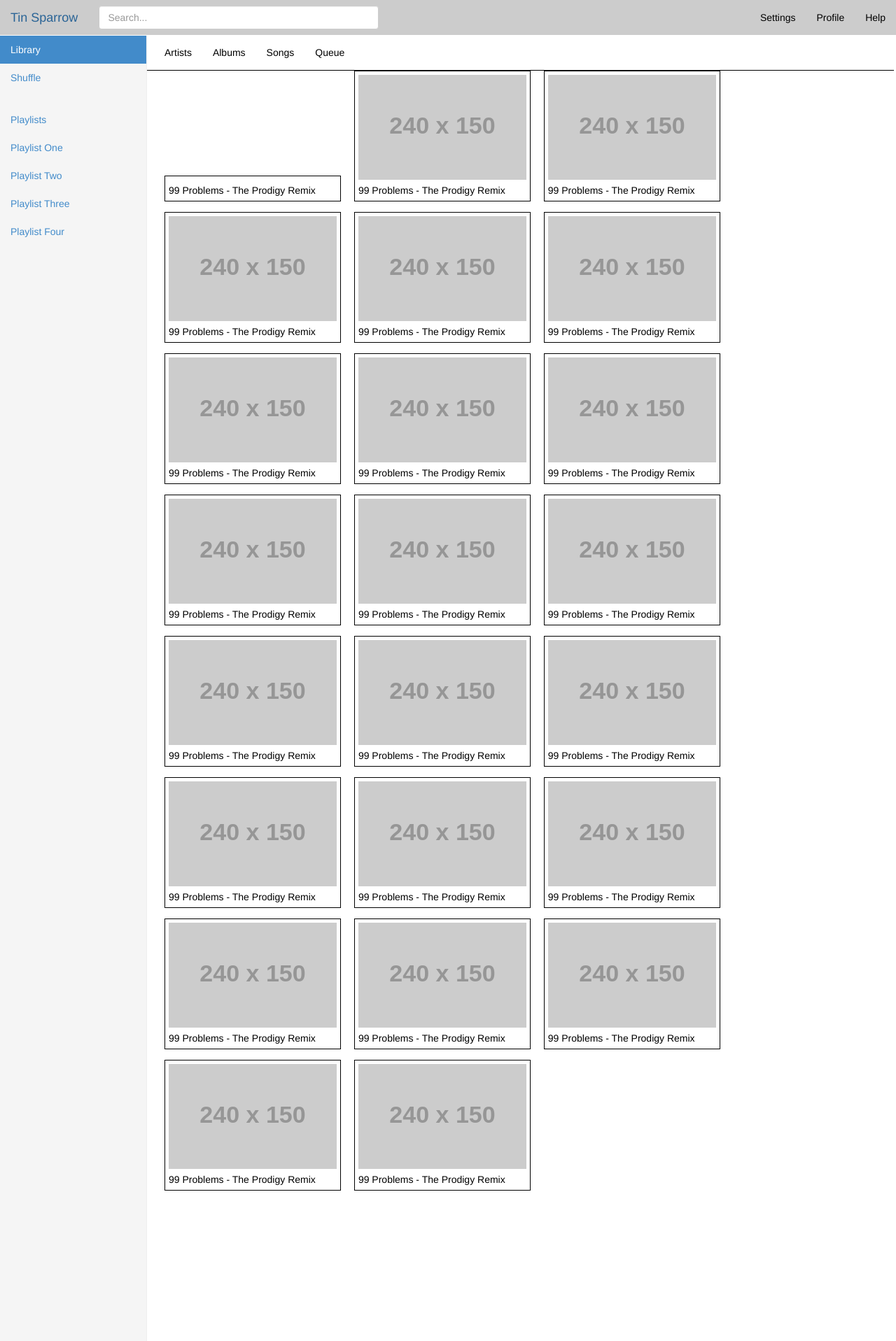
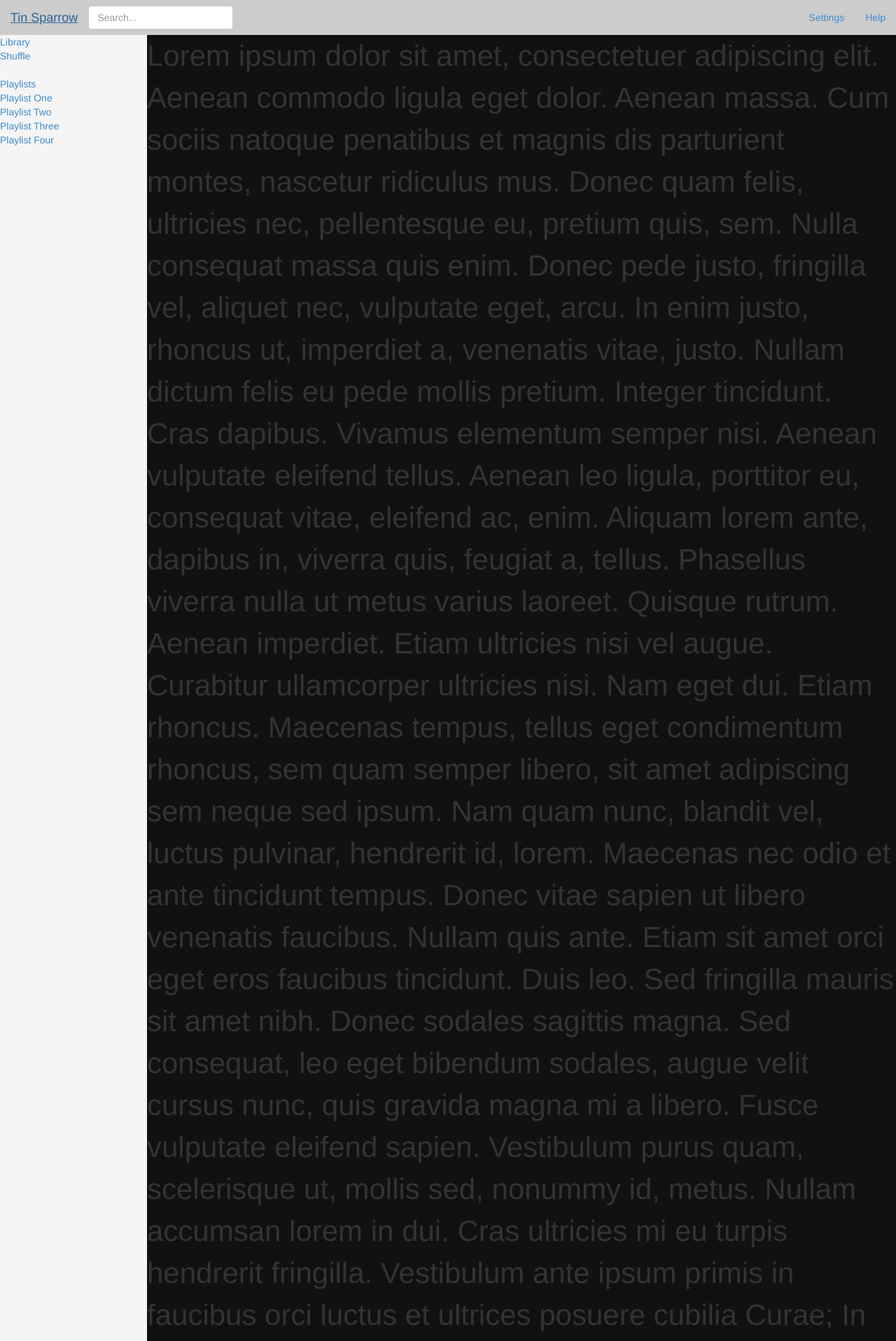
Before and after one commit to endthestart/tinsparrow, a Django app: page /layout/ in a window 1280 px wide. Shown: the top 1917 px of the page at 70% size. Run offline with Django 3.2, Linux system fonts and the light colour scheme; grey boxes labelled with a size stand in for pictures from a placeholder-image service; parts of the project's set-up code (start-up, migrations or seed data) failed here and were passed over; some libraries are stand-ins or nearby versions.

Commit message:
CSS testing.

```diff
--- /dev/null
+++ b/tinsparrow/static/css/layout.css
@@ -0,0 +1,105 @@
+/* HEADER */
+
+.header {
+    position: absolute;
+    top: 0;
+    width: 100%;
+    height: 50px;
+    background: #ccc;
+}
+
+.header-brand {
+    float: left;
+    padding-top: 15px;
+    padding-left: 15px;
+    font-size: 18px;
+    line-height: 20px;
+}
+
+.header-form {
+    width: auto;
+    border: 0;
+    margin-left: 0;
+    margin-right: 0;
+    padding-top: 8px;
+    padding-left: 15px;
+    padding-bottom: 0;
+    -webkit-box-shadow: none;
+    box-shadow: none;
+}
+
+.header-right {
+    float: right;
+}
+
+.header-left {
+    float: left;
+}
+
+.header-nav > li {
+    display: block;
+    position: relative;
+    float: left;
+}
+
+.header-nav > li > a {
+    padding: 15px 15px 10px 15px;
+    line-height: 20px;
+    display: block;
+    position: relative;
+}
+
+/* SIDEBAR */
+
+.sidebar {
+    position: absolute;
+    left: 0;
+    top: 50px;
+    bottom: 60px;
+    width: 210px;
+    background-color: #f5f5f5;
+}
+
+.sidebar-nav {
+    margin-right: -21px;
+    margin-bottom: 20px;
+    margin-left: -20px;
+    padding-left: 0;
+    list-style: none;
+}
+
+.sidebar-nav > li {
+    position: relative;
+    display: block;
+}
+
+.sidebar-nav > li > a {
+    padding-right: 20px;
+    padding-left: 20px;
+    position: relative;
+    display: block;
+
+}
+
+/* CONTENT */
+
+.content {
+    position: absolute;
+    left: 210px;
+    top: 50px;
+    bottom: 60px;
+    right: 0;
+    background: #111;
+    font-size: 3em;
+    overflow: scroll;
+}
+
+/* FOOTER */
+
+footer {
+    position: absolute;
+    bottom: 0;
+    width: 100%;
+    height: 60px;
+    background: #269abc;
+}
--- a/tinsparrow/templates/tinsparrow/layout.html
+++ b/tinsparrow/templates/tinsparrow/layout.html
@@ -12,7 +12,7 @@
   <title>Tin Sparrow</title>
 
   <link href="{% static 'css/bootstrap.min.css' %}" rel="stylesheet">
-  <link href="{% static 'css/tinsparrow.css' %}" rel="stylesheet">
+  <link href="{% static 'css/layout.css' %}" rel="stylesheet">
   {% block extra_css %}{% endblock extra_css %}
 
   <!-- HTML5 shim and Respond.js for IE8 support of HTML5 elements and media queries -->
@@ -22,40 +22,27 @@
     <![endif]-->
 </head>
 <body>
-<nav class="navbar navbar-shaded navbar-fixed-top" role="navigation">
-  <div class="container-fluid">
-    <div class="navbar-header">
-      <button type="button" class="navbar-toggle collapsed" data-toggle="collapse" data-target="#navbar"
-              aria-expanded="false" aria-controls="navbar">
-        <span class="sr-only">Toggle navigation</span>
-        <span class="icon-bar"></span>
-        <span class="icon-bar"></span>
-        <span class="icon-bar"></span>
-      </button>
-      <a class="navbar-brand" href="#">Tin Sparrow</a>
+<div class="header">
+  <div class="header-left">
+    <a class="header-brand" href="#">Tin Sparrow</a>
 
-      <form class="navbar-form navbar-right">
+    <form class="header-form header-right">
       <input type="text" class="form-control search-box" placeholder="Search...">
     </form>
   </div>
-    <div id="navbar" class="navbar-collapse collapse">
-      <ul class="nav navbar-nav navbar-right">
+  <div>
+    <ul class="header-nav header-right">
       <li><a href="#">Settings</a></li>
-        <li><a href="#">Profile</a></li>
       <li><a href="#">Help</a></li>
     </ul>
   </div>
 </div>
-</nav>
-
-<div class="container-fluid">
-  <div class="row">
-    <div class="col-sm-3 col-md-2 sidebar">
-      <ul class="nav nav-sidebar">
+<div class="sidebar">
+  <ul class="sidebar-nav"">
     <li class="active"><a href="#">Library <span class="sr-only">(current)</span></a></li>
     <li><a href="#">Shuffle</a></li>
   </ul>
-      <ul class="nav nav-sidebar">
+  <ul class="sidebar-nav">
     <li><a href="">Playlists</a></li>
     <li><a href="">Playlist One</a></li>
     <li><a href="">Playlist Two</a></li>
@@ -63,218 +50,70 @@
     <li><a href="">Playlist Four</a></li>
   </ul>
 </div>
+<div class="content">
+  <p>Lorem ipsum dolor sit amet, consectetuer adipiscing elit. Aenean commodo ligula eget dolor. Aenean massa. Cum
+    sociis natoque penatibus et magnis dis parturient montes, nascetur ridiculus mus. Donec quam felis, ultricies nec,
+    pellentesque eu, pretium quis, sem. Nulla consequat massa quis enim. Donec pede justo, fringilla vel, aliquet nec,
+    vulputate eget, arcu. In enim justo, rhoncus ut, imperdiet a, venenatis vitae, justo. Nullam dictum felis eu pede
+    mollis pretium. Integer tincidunt. Cras dapibus. Vivamus elementum semper nisi. Aenean vulputate eleifend tellus.
+    Aenean leo ligula, porttitor eu, consequat vitae, eleifend ac, enim. Aliquam lorem ante, dapibus in, viverra quis,
+    feugiat a, tellus.
 
-    <div class="col-sm-9 col-sm-offset-3 col-md-10 col-md-offset-2 main content-nav">
-      <div>
-        <ul class="nav navbar-nav">
-          <li><a href="#artists">Artists</a></li>
-          <li><a href="#albums">Albums</a></li>
-          <li><a href="#songs">Songs</a></li>
-          <li><a href="#queue">Queue</a></li>
-        </ul>
+    Phasellus viverra nulla ut metus varius laoreet. Quisque rutrum. Aenean imperdiet. Etiam ultricies nisi vel augue.
+    Curabitur ullamcorper ultricies nisi. Nam eget dui. Etiam rhoncus. Maecenas tempus, tellus eget condimentum rhoncus,
+    sem quam semper libero, sit amet adipiscing sem neque sed ipsum. Nam quam nunc, blandit vel, luctus pulvinar,
+    hendrerit id, lorem. Maecenas nec odio et ante tincidunt tempus. Donec vitae sapien ut libero venenatis faucibus.
+    Nullam quis ante. Etiam sit amet orci eget eros faucibus tincidunt. Duis leo. Sed fringilla mauris sit amet nibh.
+    Donec sodales sagittis magna. Sed consequat, leo eget bibendum sodales, augue velit cursus nunc, quis gravida magna
+    mi a libero.
+
+    Fusce vulputate eleifend sapien. Vestibulum purus quam, scelerisque ut, mollis sed, nonummy id, metus. Nullam
+    accumsan lorem in dui. Cras ultricies mi eu turpis hendrerit fringilla. Vestibulum ante ipsum primis in faucibus
+    orci luctus et ultrices posuere cubilia Curae; In ac dui quis mi consectetuer lacinia. Nam pretium turpis et arcu.
+    Duis arcu tortor, suscipit eget, imperdiet nec, imperdiet iaculis, ipsum. Sed aliquam ultrices mauris. Integer ante
+    arcu, accumsan a, consectetuer eget, posuere ut, mauris. Praesent adipiscing. Phasellus ullamcorper ipsum rutrum
+    nunc. Nunc nonummy metus. Vestibulum volutpat pretium libero. Cras id dui. Aenean ut eros et nisl sagittis
+    vestibulum.
+
+    Nullam nulla eros, ultricies sit amet, nonummy id, imperdiet feugiat, pede. Sed lectus. Donec mollis hendrerit
+    risus. Phasellus nec sem in justo pellentesque facilisis. Etiam imperdiet imperdiet orci. Nunc nec neque. Phasellus
+    leo dolor, tempus non, auctor et, hendrerit quis, nisi. Curabitur ligula sapien, tincidunt non, euismod vitae,
+    posuere imperdiet, leo. Maecenas malesuada. Praesent congue erat at massa. Sed cursus turpis vitae tortor. Donec
+    posuere vulputate arcu. Phasellus accumsan cursus velit. Vestibulum ante ipsum primis in faucibus orci luctus et
+    ultrices posuere cubilia Curae; Sed aliquam, nisi quis porttitor congue, elit erat euismod orci, ac placerat dolor
+    lectus quis orci. Phasellus consectetuer vestibulum elit.
+
+    Aenean tellus metus, bibendum sed, posuere ac, mattis non, nunc. Vestibulum fringilla pede sit amet augue. In
+    turpis. Pellentesque posuere. Praesent turpis. Aenean posuere, tortor sed cursus feugiat, nunc augue blandit nunc,
+    eu sollicitudin urna dolor sagittis lacus. Donec elit libero, sodales nec, volutpat a, suscipit non, turpis. Nullam
+    sagittis. Suspendisse pulvinar, augue ac venenatis condimentum, sem libero volutpat nibh, nec pellentesque velit
+    pede quis nunc. Vestibulum ante ipsum primis in faucibus orci luctus et ultrices posuere cubilia Curae; Fusce id
+    purus. Ut varius tincidunt libero. Phasellus dolor. Maecenas vestibulum mollis diam. Pellentesque ut neque.
+
+    Pellentesque habitant morbi tristique senectus et netus et malesuada fames ac turpis egestas. In dui magna, posuere
+    eget, vestibulum et, tempor auctor, justo. In ac felis quis tortor malesuada pretium. Pellentesque auctor neque nec
+    urna. Proin sapien ipsum, porta a, auctor quis, euismod ut, mi. Aenean viverra rhoncus pede. Pellentesque habitant
+    morbi tristique senectus et netus et malesuada fames ac turpis egestas. Ut non enim eleifend felis pretium feugiat.
+    Vivamus quis mi. Phasellus a est. Phasellus magna. In hac habitasse platea dictumst. Curabitur at lacus ac velit
+    ornare lobortis. Curabitur a felis in nunc fringilla tristique. Morbi mattis ullamcorper velit. Phasellus gravida
+    semper nisi. Nullam vel sem.
+
+    Pellentesque libero tortor, tincidunt et, tincidunt eget, semper nec, quam. Sed hendrerit. Morbi ac felis. Nunc
+    egestas, augue at pellentesque laoreet, felis eros vehicula leo, at malesuada velit leo quis pede. Donec interdum,
+    metus et hendrerit aliquet, dolor diam sagittis ligula, eget egestas libero turpis vel mi. Nunc nulla. Fusce risus
+    nisl, viverra et, tempor et, pretium in, sapien. Donec venenatis vulputate lorem. Morbi nec metus. Phasellus blandit
+    leo ut odio. Maecenas ullamcorper, dui et placerat feugiat, eros pede varius nisi, condimentum viverra felis nunc et
+    lorem. Sed magna purus, fermentum eu, tincidunt eu, varius ut, felis. In auctor lobortis lacus. Quisque libero
+    metus, condimentum nec, tempor a, commodo mollis, magna. Vestibulum ullamcorper mauris at ligula. Fusce fermentum.
+    Nullam cursus lacinia erat. Praesent blandit laoreet nibh. Fusce convallis metus id felis luctus adipiscing.
+    Pellentesque egestas, neque sit amet convallis pulvinar, justo nulla eleifend augue, ac auctor orci leo non est.
+    Quisque id mi. Ut tincidunt tincidunt erat. Etiam feugiat lorem non metus. Vestibulum dapibus nunc ac augue.
+    Curabitur vestibulum aliquam leo. Praesent egestas neque eu enim. In hac habitasse platea dictumst. Fusce a quam.
+    Etiam ut purus mattis mauris
+  </p>
 </div>
-    </div>
-    <div class="col-sm-9 col-sm-offset-3 col-md-10 col-md-offset-2 main content">
-      <ul class="artist-list block-list">
-        <li class="artist block-list-item">
-          <a href="#">
-
-            <div class="artist-label block-list-label">99 Problems - The Prodigy Remix</div>
-          </a>
-        </li>
-        <li class="artist block-list-item">
-          <a href="#">
-            <div class="artist-image block-list-image">
-              <img src="http://placehold.it/240x150"/>
-            </div>
-            <div class="artist-label block-list-label">99 Problems - The Prodigy Remix</div>
-          </a>
-        </li>
-        <li class="artist block-list-item">
-          <a href="#">
-            <div class="artist-image block-list-image">
-              <img src="http://placehold.it/240x150"/>
-            </div>
-            <div class="artist-label block-list-label">99 Problems - The Prodigy Remix</div>
-          </a>
-        </li>
-        <li class="artist block-list-item">
-          <a href="#">
-            <div class="artist-image block-list-image">
-              <img src="http://placehold.it/240x150"/>
-            </div>
-            <div class="artist-label block-list-label">99 Problems - The Prodigy Remix</div>
-          </a>
-        </li>
-        <li class="artist block-list-item">
-          <a href="#">
-            <div class="artist-image block-list-image">
-              <img src="http://placehold.it/240x150"/>
-            </div>
-            <div class="artist-label block-list-label">99 Problems - The Prodigy Remix</div>
-          </a>
-        </li>
-        <li class="artist block-list-item">
-          <a href="#">
-            <div class="artist-image block-list-image">
-              <img src="http://placehold.it/240x150"/>
-            </div>
-            <div class="artist-label block-list-label">99 Problems - The Prodigy Remix</div>
-          </a>
-        </li>
-        <li class="artist block-list-item">
-          <a href="#">
-            <div class="artist-image block-list-image">
-              <img src="http://placehold.it/240x150"/>
-            </div>
-            <div class="artist-label block-list-label">99 Problems - The Prodigy Remix</div>
-          </a>
-        </li>
-        <li class="artist block-list-item">
-          <a href="#">
-            <div class="artist-image block-list-image">
-              <img src="http://placehold.it/240x150"/>
-            </div>
-            <div class="artist-label block-list-label">99 Problems - The Prodigy Remix</div>
-          </a>
-        </li>
-        <li class="artist block-list-item">
-          <a href="#">
-            <div class="artist-image block-list-image">
-              <img src="http://placehold.it/240x150"/>
-            </div>
-            <div class="artist-label block-list-label">99 Problems - The Prodigy Remix</div>
-          </a>
-        </li>
-        <li class="artist block-list-item">
-          <a href="#">
-            <div class="artist-image block-list-image">
-              <img src="http://placehold.it/240x150"/>
-            </div>
-            <div class="artist-label block-list-label">99 Problems - The Prodigy Remix</div>
-          </a>
-        </li>
-        <li class="artist block-list-item">
-          <a href="#">
-            <div class="artist-image block-list-image">
-              <img src="http://placehold.it/240x150"/>
-            </div>
-            <div class="artist-label block-list-label">99 Problems - The Prodigy Remix</div>
-          </a>
-        </li>
-        <li class="artist block-list-item">
-          <a href="#">
-            <div class="artist-image block-list-image">
-              <img src="http://placehold.it/240x150"/>
-            </div>
-            <div class="artist-label block-list-label">99 Problems - The Prodigy Remix</div>
-          </a>
-        </li>
-        <li class="artist block-list-item">
-          <a href="#">
-            <div class="artist-image block-list-image">
-              <img src="http://placehold.it/240x150"/>
-            </div>
-            <div class="artist-label block-list-label">99 Problems - The Prodigy Remix</div>
-          </a>
-        </li>
-        <li class="artist block-list-item">
-          <a href="#">
-            <div class="artist-image block-list-image">
-              <img src="http://placehold.it/240x150"/>
-            </div>
-            <div class="artist-label block-list-label">99 Problems - The Prodigy Remix</div>
-          </a>
-        </li>
-        <li class="artist block-list-item">
-          <a href="#">
-            <div class="artist-image block-list-image">
-              <img src="http://placehold.it/240x150"/>
-            </div>
-            <div class="artist-label block-list-label">99 Problems - The Prodigy Remix</div>
-          </a>
-        </li>
-        <li class="artist block-list-item">
-          <a href="#">
-            <div class="artist-image block-list-image">
-              <img src="http://placehold.it/240x150"/>
-            </div>
-            <div class="artist-label block-list-label">99 Problems - The Prodigy Remix</div>
-          </a>
-        </li>
-        <li class="artist block-list-item">
-          <a href="#">
-            <div class="artist-image block-list-image">
-              <img src="http://placehold.it/240x150"/>
-            </div>
-            <div class="artist-label block-list-label">99 Problems - The Prodigy Remix</div>
-          </a>
-        </li>
-        <li class="artist block-list-item">
-          <a href="#">
-            <div class="artist-image block-list-image">
-              <img src="http://placehold.it/240x150"/>
-            </div>
-            <div class="artist-label block-list-label">99 Problems - The Prodigy Remix</div>
-          </a>
-        </li>
-        <li class="artist block-list-item">
-          <a href="#">
-            <div class="artist-image block-list-image">
-              <img src="http://placehold.it/240x150"/>
-            </div>
-            <div class="artist-label block-list-label">99 Problems - The Prodigy Remix</div>
-          </a>
-        </li>
-        <li class="artist block-list-item">
-          <a href="#">
-            <div class="artist-image block-list-image">
-              <img src="http://placehold.it/240x150"/>
-            </div>
-            <div class="artist-label block-list-label">99 Problems - The Prodigy Remix</div>
-          </a>
-        </li>
-        <li class="artist block-list-item">
-          <a href="#">
-            <div class="artist-image block-list-image">
-              <img src="http://placehold.it/240x150"/>
-            </div>
-            <div class="artist-label block-list-label">99 Problems - The Prodigy Remix</div>
-          </a>
-        </li>
-        <li class="artist block-list-item">
-          <a href="#">
-            <div class="artist-image block-list-image">
-              <img src="http://placehold.it/240x150"/>
-            </div>
-            <div class="artist-label block-list-label">99 Problems - The Prodigy Remix</div>
-          </a>
-        </li>
-        <li class="artist block-list-item">
-          <a href="#">
-            <div class="artist-image block-list-image">
-              <img src="http://placehold.it/240x150"/>
-            </div>
-            <div class="artist-label block-list-label">99 Problems - The Prodigy Remix</div>
-          </a>
-        </li>
-      </ul>
-    </div>
-  </div>
-</div>
-
-<footer class="footer">
-  <div class="container">
-    <div class="media-controller">
-      <span>Repeat</span>
-      <span>Previous</span>
-      <span>Play</span>
-      <span>Next</span>
-      <span>Shuffle</span>
-      <span>Volume</span>
-      <span>Queue</span>
-    </div>
-  </div>
+<footer>
+  Footer
 </footer>
 
 <!-- Bootstrap core JavaScript
@@ -283,10 +122,6 @@
 <script src="//ajax.googleapis.com/ajax/libs/jquery/1.11.1/jquery.min.js"></script>
 <script src="{% static 'js/bootstrap.min.js' %}"></script>
 <script src="{% static 'js/underscore-min.js' %}"></script>
-<script src="{% static 'js/backbone-min.js' %}"></script>
-
-<!-- place project specific Javascript in this file -->
-<script src="{% static 'js/tinsparrow.js' %}"></script>
 
 {% block extra_js %}{% endblock extra_js %}
 
```
Also changed, not shown: tinsparrow/tinsparrow/default.db. Lines whose indentation alone changed are shown as unchanged.
